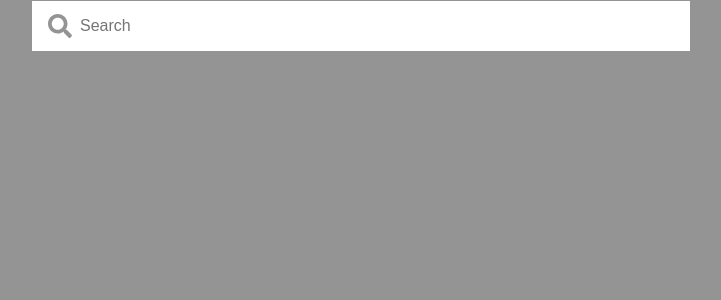
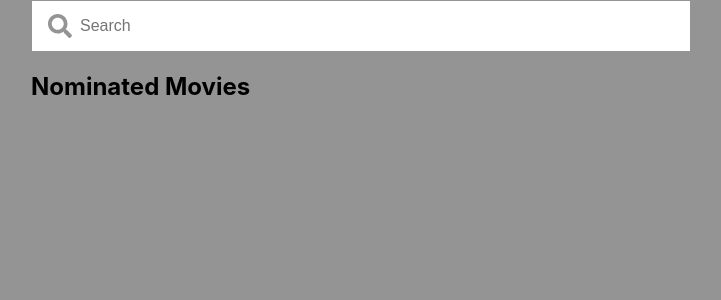
Before and after one commit to kutluduman/shoppies, a React (Create React App) app: page / in a window 1280 px wide. Shown: the top 300 px of the page, without its empty margins (279-1000 px from the left). Built offline with nearby package versions, Linux system fonts and the light colour scheme.

Commit message:
Added functionality to the nominated list

```diff
--- a/src/components/NominatedList.js
+++ b/src/components/NominatedList.js
@@ -1,11 +1,19 @@
 import React from 'react';
 import {StyledDiv} from '../styles/NominatedListStyle';
+import MovieCard from './MovieCard';
 
 
 
-const NominatedList = () => {
+const NominatedList = ({nominations}) => {
   return (
-    <div></div>
+    <section>
+      <h2>Nominated Movies</h2>
+        <StyledDiv>
+          {
+            nominations.map((movie) => <MovieCard key={movie.imdbID} movie={movie}>Test</MovieCard>)
+          }
+        </StyledDiv>
+    </section>
   );
 }
 
```
